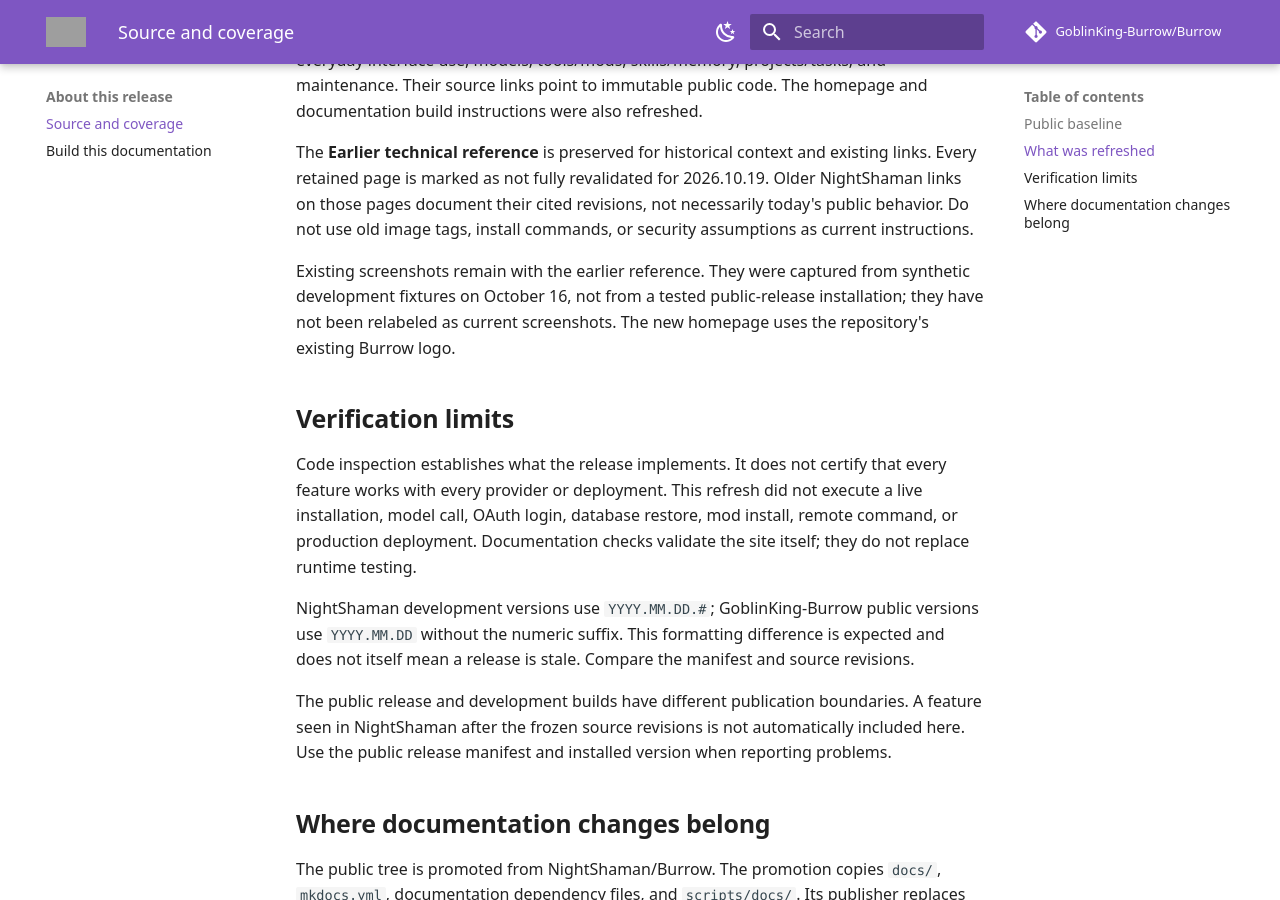
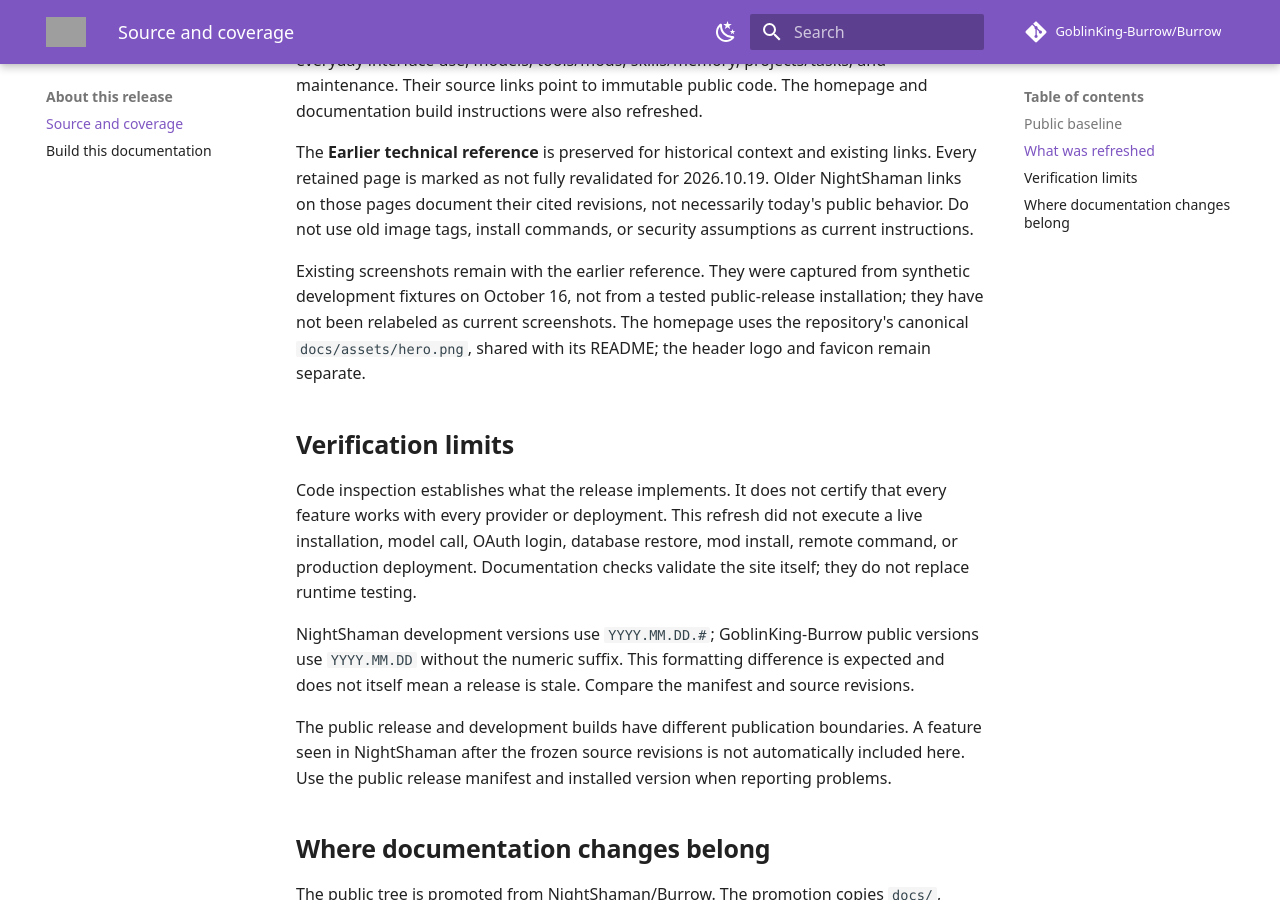
Before and after one commit to GoblinKing-Burrow/Burrow, an MkDocs documentation site: the page built from docs/project/source-map.md, in a window 1280 px wide and 900 px high, scrolled down 901 px. Built offline with MkDocs 1.6.1 and Material for MkDocs 9.7.7, drawn with Linux system fonts in a browser that asks for light colours; comment, search, counter and statistics services are not loaded; grey boxes are pictures that could not be loaded.

Commit message:
docs: use canonical README hero on documentation homepage

```diff
--- a/docs/project/source-map.md
+++ b/docs/project/source-map.md
@@ -23,7 +23,7 @@
 
 The **Earlier technical reference** is preserved for historical context and existing links. Every retained page is marked as not fully revalidated for 2026.10.19. Older NightShaman links on those pages document their cited revisions, not necessarily today's public behavior. Do not use old image tags, install commands, or security assumptions as current instructions.
 
-Existing screenshots remain with the earlier reference. They were captured from synthetic development fixtures on October 16, not from a tested public-release installation; they have not been relabeled as current screenshots. The new homepage uses the repository's existing Burrow logo.
+Existing screenshots remain with the earlier reference. They were captured from synthetic development fixtures on October 16, not from a tested public-release installation; they have not been relabeled as current screenshots. The homepage uses the repository's canonical `docs/assets/hero.png`, shared with its README; the header logo and favicon remain separate.
 
 ## Verification limits
 
```
Also changed, not shown: docs/index.md (+1 -1 lines).
